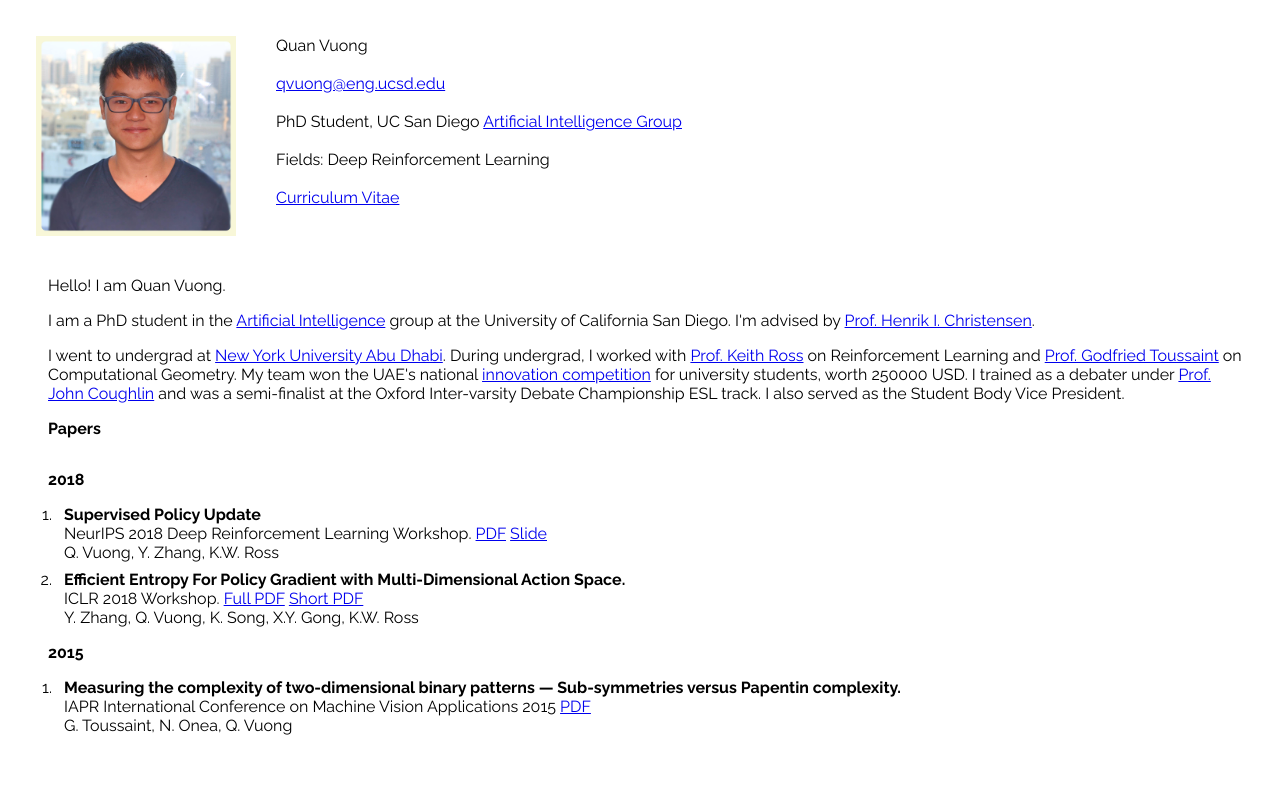
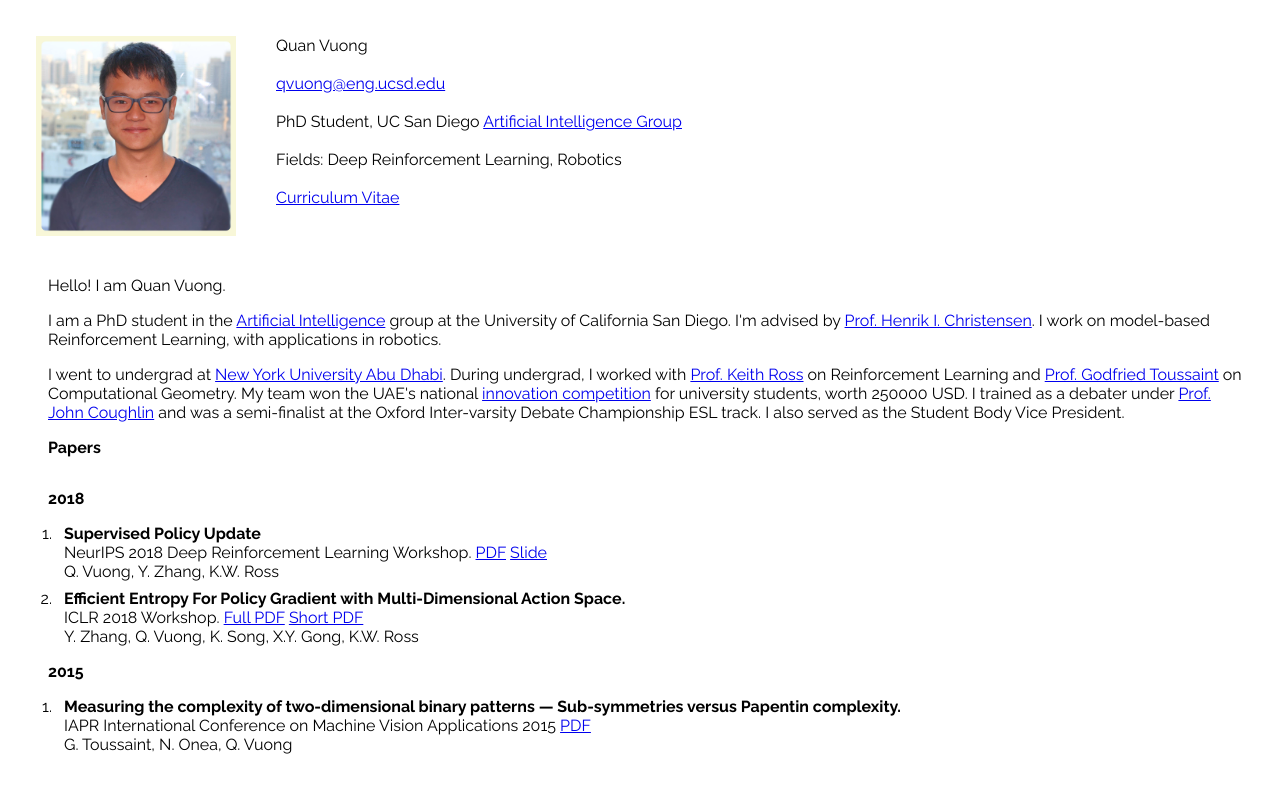
Before and after one commit to quanvuong/quanvuong.github.io, a React (Create React App) app: page / in a window 1280 px wide. Shown: the top 792 px of the page. Built offline with nearby package versions, Linux system fonts and the light colour scheme.

Commit message:
add robotics to website

```diff
--- a/src/BasicInfo.js
+++ b/src/BasicInfo.js
@@ -8,7 +8,7 @@ class BasicInfo extends Component {
         <div>Quan Vuong</div><br/>
         <div><a href="mailto:qvuong@eng.ucsd.edu">qvuong@eng.ucsd.edu</a></div><br/>
         <div>PhD Student, UC San Diego <a href="http://ai.ucsd.edu/">Artificial Intelligence Group</a></div><br/>
-        <div>Fields: Deep Reinforcement Learning</div><br/>
+        <div>Fields: Deep Reinforcement Learning, Robotics</div><br/>
         <div><a href="https://drive.google.com/file/d/1DpEitRs4Vk8bhtCneUNOYMxa2f2Bai-m/view?usp=sharing">Curriculum Vitae</a></div><br/>
       </div>
     );
--- a/src/Summary.js
+++ b/src/Summary.js
@@ -7,7 +7,7 @@ class Summary extends Component {
       <div className="Summary">
         <div className="SummaryOneP">Hello! I am Quan Vuong.</div>
 
-        <div className="SummaryOneP">I am a PhD student in the <a href="http://ai.ucsd.edu/">Artificial Intelligence</a> group at the University of California San Diego. I'm advised by <a href="http://www.hichristensen.net">Prof. Henrik I. Christensen</a>.</div>
+        <div className="SummaryOneP">I am a PhD student in the <a href="http://ai.ucsd.edu/">Artificial Intelligence</a> group at the University of California San Diego. I'm advised by <a href="http://www.hichristensen.net">Prof. Henrik I. Christensen</a>. I work on model-based Reinforcement Learning, with applications in robotics.</div>
 
         <div className="SummaryOneP">I went to undergrad at <a href="https://en.wikipedia.org/wiki/New_York_University_Abu_Dhabi">New York University Abu Dhabi</a>. During undergrad, I worked with <a href="http://www.nyu.edu/projects/keithwross/">Prof. Keith Ross</a> on Reinforcement Learning and <a href="http://cgm.cs.mcgill.ca/~godfried/">Prof. Godfried Toussaint</a> on Computational Geometry. My team won the UAE's national <a href="https://nyuad.nyu.edu/en/news/latest-news/honors-and-awards/2016/february/roadwatch-app-wins-uae-best-m-government-service-award.html">innovation competition</a> for university students, worth 250000 USD. I trained as a debater under <a href="https://its.law.nyu.edu/facultyprofiles/index.cfm?fuseaction=profile.overview&personid=42911">Prof. John Coughlin</a> and was a semi-finalist at the Oxford Inter-varsity Debate Championship ESL track. I also served as the Student Body Vice President.</div>
       </div>
```
